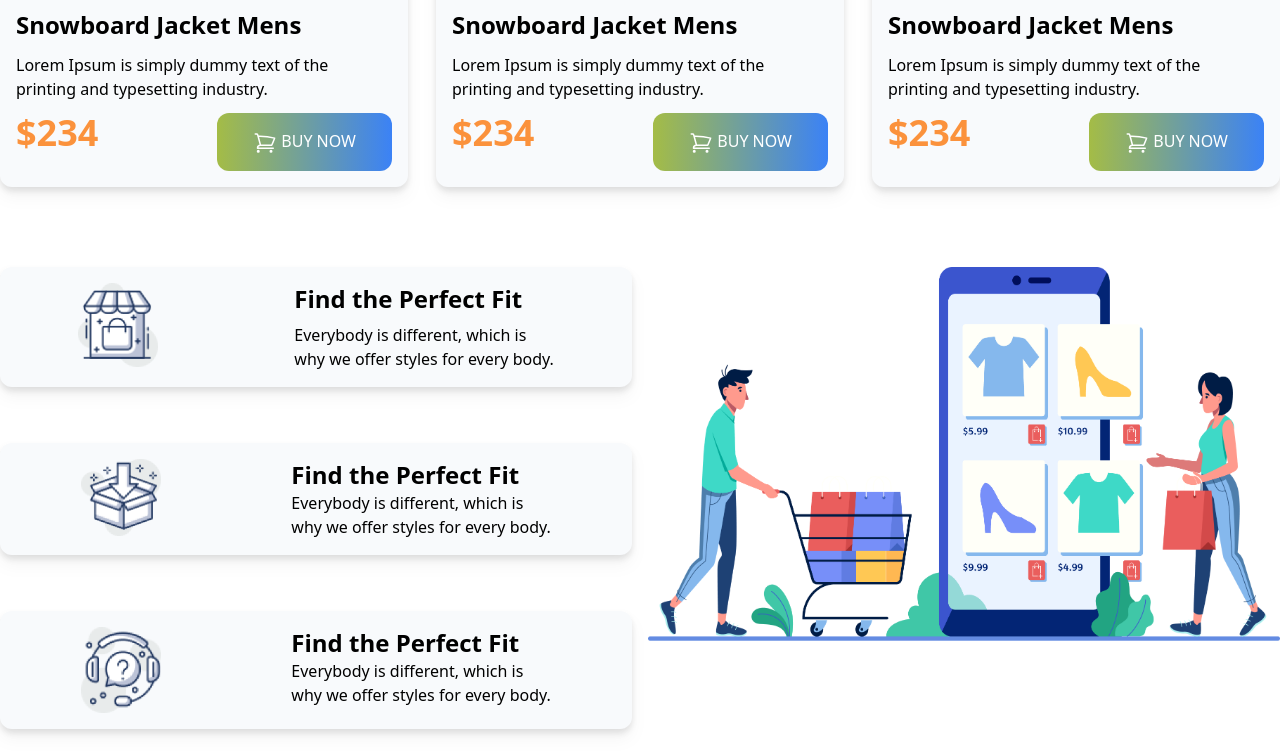
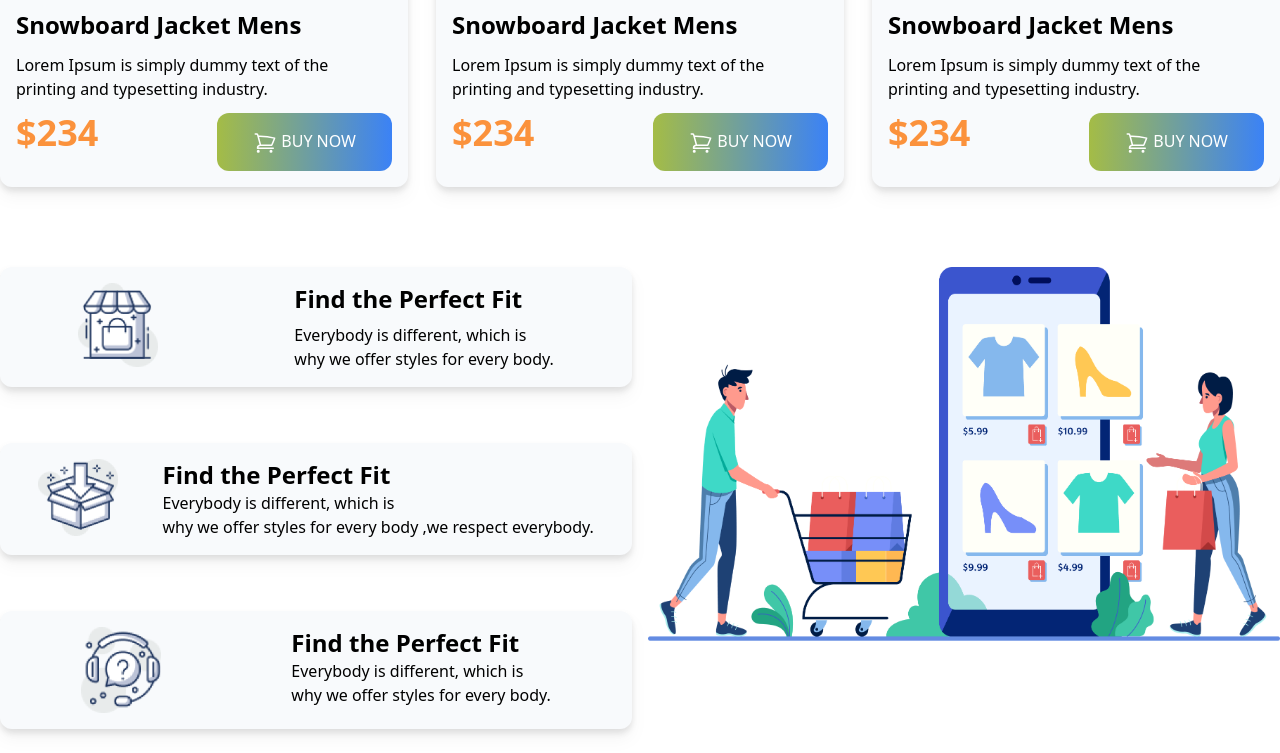
Before and after one commit to fardin0045/penguin-fashion-with-tailwind, a plain HTML site: page index.html in a window 1280 px wide. Shown: the part 1991-2744 px from the top of the page. Drawn offline with nearby package versions, Linux system fonts and the light colour scheme.

Commit message:
fully done with responsibe

```diff
--- a/index.html
+++ b/index.html
@@ -205,7 +205,7 @@
                         <div>
                             <h4 class="text-2xl font-bold">Find the Perfect Fit</h4>
                         <p>Everybody is different, which is <br> why we
-                            offer styles for every body.</p>
+                            offer styles for every body ,we respect everybody.</p>
                         </div>
                     </div>
                     <div class="flex justify-around drop-shadow-lg bg-slate-50 p-4 rounded-xl ">
```
